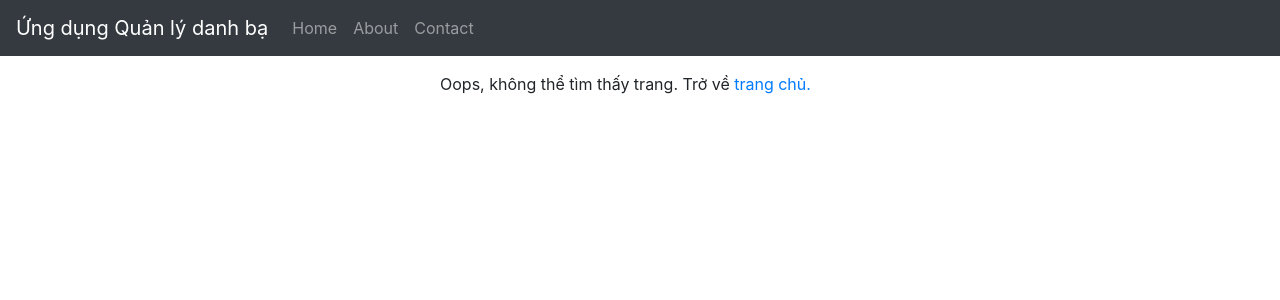
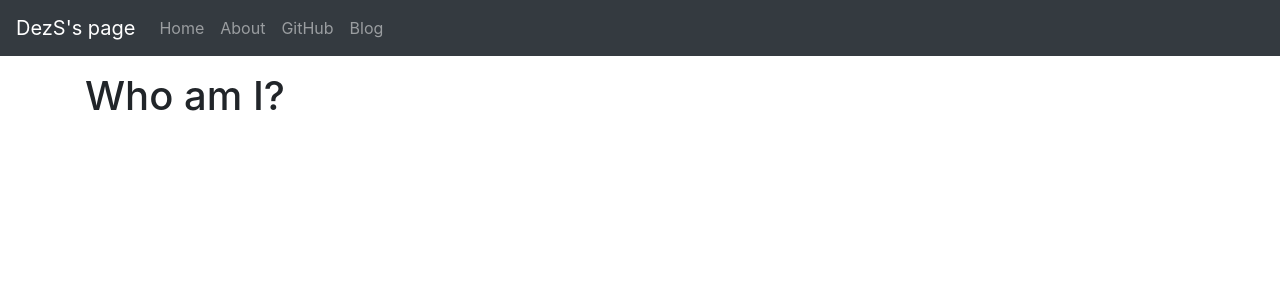
Before and after one commit to DezS4125/DezS-Personal-Page-FE, a Vue app: page /about in a window 1280 px wide. Shown: the top 300 px of the page. Built offline with nearby package versions, Linux system fonts and the light colour scheme.

Commit message:
Added the pages

```diff
--- a/package.json
+++ b/package.json
@@ -8,6 +8,7 @@
 	},
 	"dependencies": {
 		"@fortawesome/fontawesome-free": "^6.4.2",
+		"axios": "^1.6.0",
 		"bootstrap": "^4.6.2",
 		"jquery": "^3.7.1",
 		"kafkajs": "^2.2.4",
--- a/src/components/AppHeader.vue
+++ b/src/components/AppHeader.vue
@@ -3,7 +3,7 @@
 		<a
 			href="/"
 			class="navbar-brand"
-			>Ứng dụng Quản lý danh bạ</a
+			>DezS's page</a
 		>
 		<div class="mr-auto navbar-nav">
 			<li  class="nav-item">
@@ -13,7 +13,10 @@
 				<router-link to="/about" class="nav-link">About</router-link>
 			</li>
 			<li>
-				<router-link to="/contact" class="nav-link">Contact</router-link>
+				<router-link to="/github" class="nav-link">GitHub</router-link>
+			</li>
+			<li>
+				<router-link to="/blog" class="nav-link">Blog</router-link>
 			</li>
 		</div>
 	</nav>
--- a/src/router/index.js
+++ b/src/router/index.js
@@ -1,5 +1,7 @@
 import { createWebHistory, createRouter } from 'vue-router';
 import ContactBook from '@/views/ContactBook.vue';
+// import GitHubProfile from '@/components/GitHubProfile.vue';
+
 const routes = [
     {
         path: '/',
@@ -23,6 +25,21 @@ const routes = [
         component: () => import('@/views/ContactAdd.vue'),
         props: (route) => ({ contactId: route.params.id })
     },
+    {
+        path: '/about',
+        name: 'about',
+        component: () => import('@/views/About.vue'),
+    },
+    {
+        path: '/github',
+        name: 'github',
+        component: () => import('@/views/GitHub.vue'),
+    },
+    {
+        path: '/blog',
+        name: 'blog',
+        component: () => import('@/views/Blog.vue'),
+    },
 
 ];
 const router = createRouter({
--- /dev/null
+++ b/src/views/About.vue
@@ -0,0 +1,14 @@
+<template>
+    <!-- HTML goes here -->
+    <h1>Who am I?</h1>
+</template>
+
+<script>
+export default {
+    // JavaScript goes here
+}
+</script>
+
+<style scoped>
+    /* CSS goes here */
+</style>
--- /dev/null
+++ b/src/views/Blog.vue
@@ -0,0 +1,14 @@
+<template>
+    <!-- HTML goes here -->
+    <h1>My blog</h1>
+</template>
+
+<script>
+export default {
+    // JavaScript goes here
+}
+</script>
+
+<style scoped>
+    /* CSS goes here */
+</style>
--- /dev/null
+++ b/src/views/GitHub.vue
@@ -0,0 +1,53 @@
+<template>
+    <!-- HTML goes here -->
+    <h1>My Github page</h1>
+    <div>
+        <h1>{{ user.name }}</h1>
+        <img :src="user.avatar_url" alt="User Avatar">
+        <p>{{ user.bio }}</p>
+        <p>Followers: {{ user.followers }}</p>
+        <p>Following: {{ user.following }}</p>
+        <div>
+            <h1>Public Repositories of DezS4125</h1>
+            <ul>
+                <li v-for="repo in repos" :key="repo.id">
+                    <a :href="repo.html_url" target="_blank">{{ repo.name }}</a>
+                </li>
+            </ul>
+        </div>
+
+    </div>
+</template>
+
+<script>
+import axios from 'axios';
+
+export default {
+    name: 'GitHub',
+    data() {
+        return {
+            user: {},
+            repos: [],
+        };
+        },
+    async mounted() {
+        axios.get('https://api.github.com/users/DezS4125')
+            .then(response => {
+            this.user = response.data;
+            })
+            .catch(error => {
+            console.log(error);
+            });
+        try {
+            const response = await axios.get('https://api.github.com/users/DezS4125/repos');
+            this.repos = response.data;
+        } catch (error) {
+            console.error(error);
+        }
+        },
+    };
+</script>
+
+<style scoped>
+    /* CSS goes here */
+</style>
```
Also changed, not shown: src/views/Home.vue (added), 1 other file (tests, documents, lock files or other folders).
